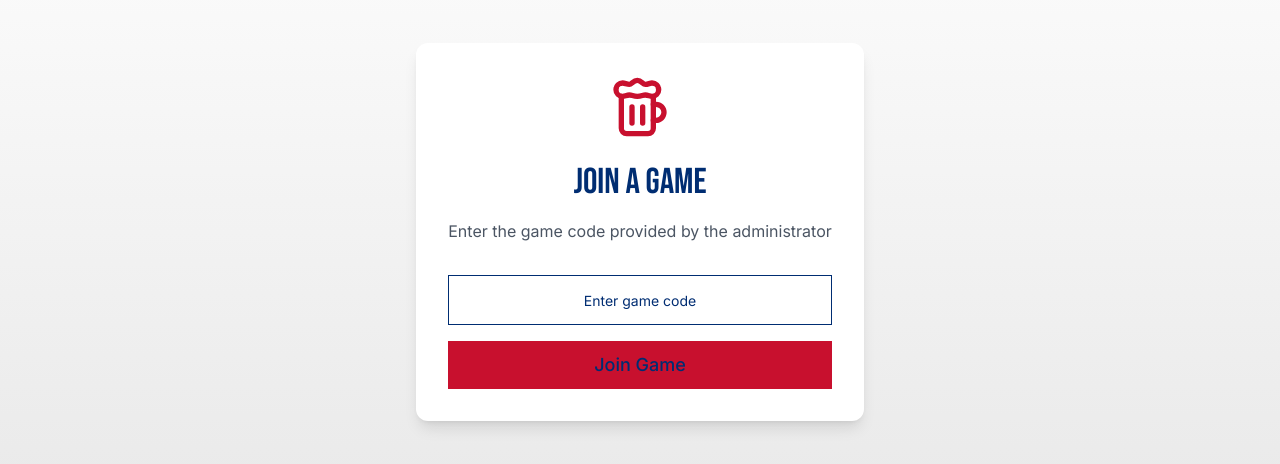
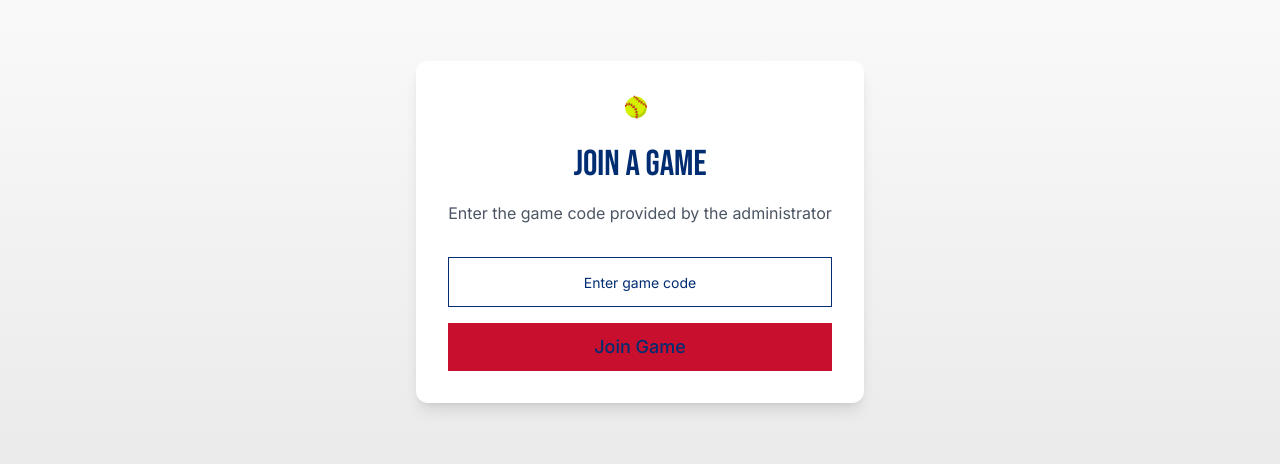
Before and after one commit to FivelRangel/baseball-tracker, a Next.js app: page /spectator in a window 1280 px wide. Shown: the part 168-632 px from the top of the page. Built offline with nearby package versions, Linux system fonts and the light colour scheme.

Commit message:
Update page.tsx

```diff
--- a/app/spectator/page.tsx
+++ b/app/spectator/page.tsx
@@ -30,7 +30,7 @@ export default function SpectatorPage() {
       <div className="max-w-md w-full bg-white rounded-xl shadow-lg overflow-hidden">
         <div className="p-8 text-center">
           <div className="flex justify-center mb-6">
-            <Baseball className="h-16 w-16 text-baseball-red" />
+            <span className="text-xl mr-2">🥎</span>
           </div>
           <h1 className="text-4xl font-bebas text-baseball-blue mb-4">JOIN A GAME</h1>
           <p className="text-gray-600 mb-8">Enter the game code provided by the administrator</p>
```
